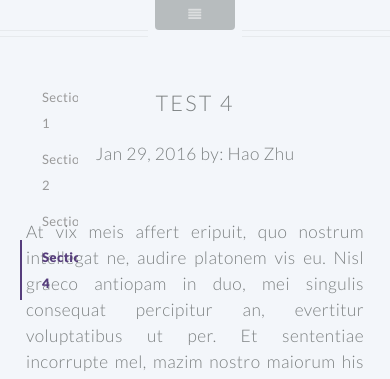
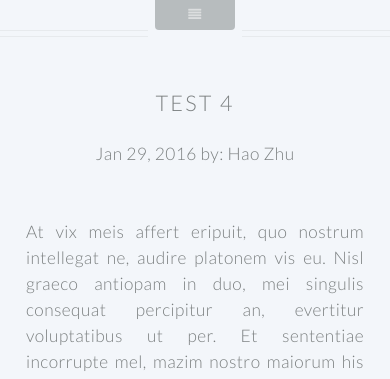
Before and after one commit to timothytsai/IFARbiostats.github.io, a Jekyll site: the page built from _instructions/testfile-4.markdown, in a window 390 px wide. Shown: the top 379 px of the page. Built offline with Jekyll 4.4.1, drawn with Linux system fonts in a browser that asks for light colours; some web fonts are replaced; Markdown is read by kramdown in place of the engine named in the settings.

```diff
--- a/_layouts/toc.html
+++ b/_layouts/toc.html
@@ -15,7 +15,17 @@
   <script type="text/javascript">
   $(document).ready(function() {
       $('.toc').toc();
-  }); </script>
+  });
+  </script>
+  <script>
+			$('body').scrollgress({
+        height: '5px',
+        color: '#7c8081',
+        success: function() {
+            console.log('Scrollgress has been initiated.');
+        }
+      });
+	</script>
   </body>
 
 </html>
--- a/css/style.css
+++ b/css/style.css
@@ -1237,9 +1237,9 @@ hr.style-section:after {
 }
 
 /* hide the panel if the screen is too small */
-@media screen and (max-width: 500px){
+@media (max-width: 840px){
 	.toc {
-		display:none
+		display:none !important;
 	}
 }
 
```
Also changed, not shown: js/jquery.scrollgress.min.js.
